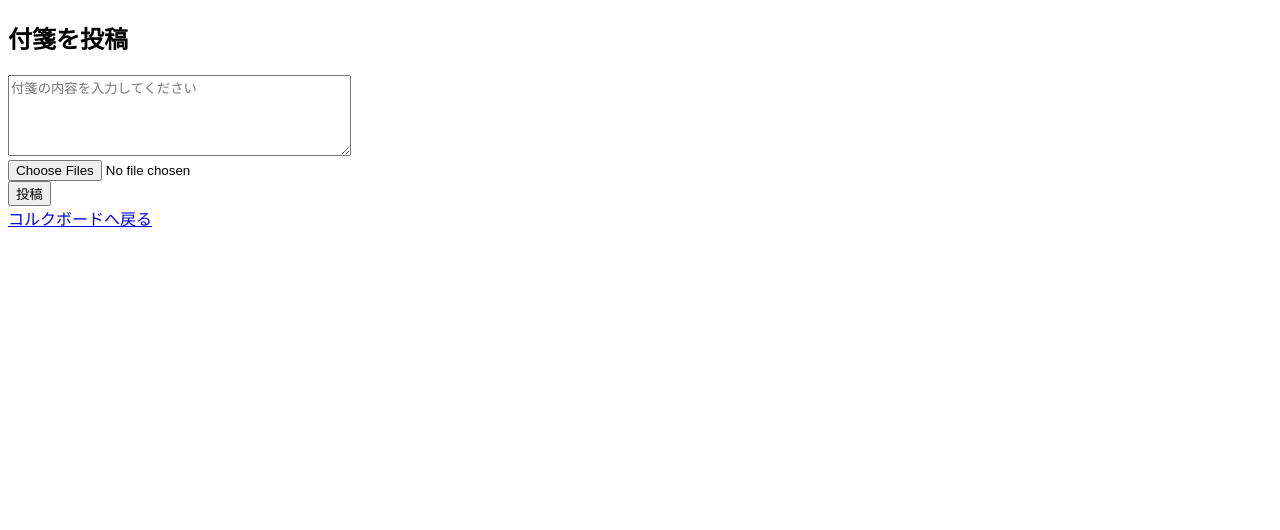
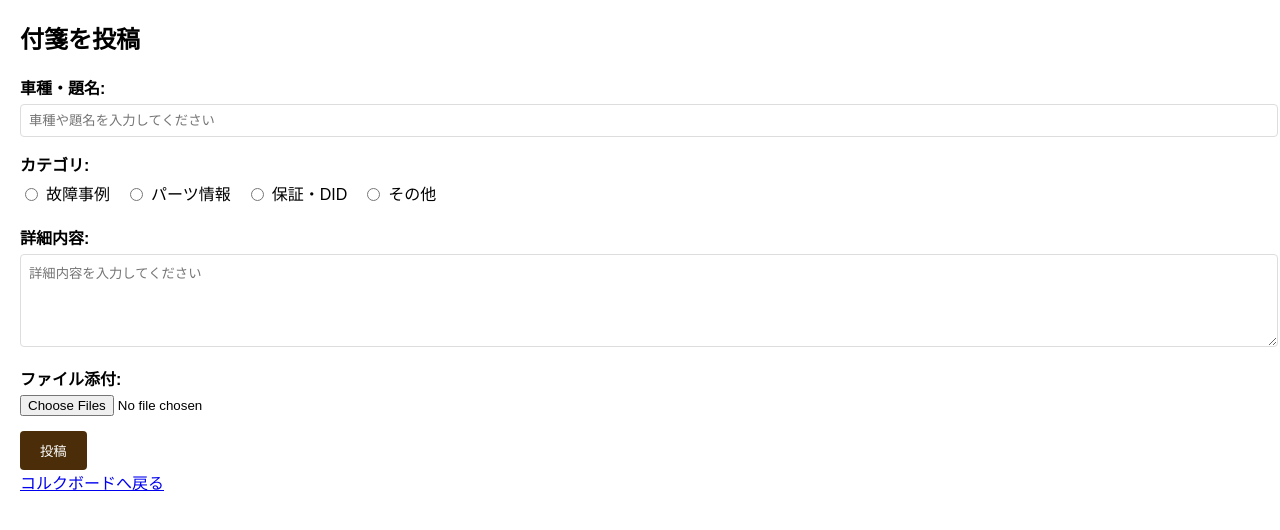
Before and after one commit to saku0601/kotonoha-bbs, a Flask app: page /post in a window 1280 px wide. Shown: the top 530 px of the page. Run offline with Flask 3, Linux system fonts and the light colour scheme; a user stored in the database is signed in; some libraries are stand-ins or nearby versions.

Commit message:
付箋追加画面のレイアウト変更: 車種題名入力欄、カテゴリ選択、検索機能の追加

```diff
--- a/app.py
+++ b/app.py
@@ -65,6 +65,22 @@ def init_app():
             inspector = inspect(db.engine)
             existing_tables = inspector.get_table_names()
 
+            # postテーブルが存在する場合、新しいカラムの存在を確認
+            if 'post' in existing_tables:
+                columns = [col['name'] for col in inspector.get_columns('post')]
+
+                # titleカラムの追加
+                if 'title' not in columns:
+                    print("postテーブルにtitleカラムが存在しません。ALTER TABLEで追加します。")
+                    db.engine.execute('ALTER TABLE post ADD COLUMN title VARCHAR(200) NOT NULL DEFAULT \'タイトルなし\'')
+                    print("titleカラムを追加しました")
+
+                # categoryカラムの追加
+                if 'category' not in columns:
+                    print("postテーブルにcategoryカラムが存在しません。ALTER TABLEで追加します。")
+                    db.engine.execute('ALTER TABLE post ADD COLUMN category VARCHAR(50) NOT NULL DEFAULT \'その他\'')
+                    print("categoryカラムを追加しました")
+
             # fileテーブルが存在する場合、urlカラムの存在を確認
             if 'file' in existing_tables:
                 columns = [col['name'] for col in inspector.get_columns('file')]
@@ -103,12 +119,17 @@ def init_app():
                                         if not mimetype:
                                             mimetype = 'application/octet-stream'
 
+                                        # 仮の投稿を作成してファイルを関連付け
+                                        temp_post = Post(content="復旧されたファイル", title="復旧ファイル", category="その他", user_id=1)
+                                        db.session.add(temp_post)
+                                        db.session.flush()  # IDを取得するためにflush
+
                                         # 新しいファイルレコードを作成
                                         new_file = File(
                                             filename=filename,
                                             mimetype=mimetype,
                                             url=url_for('uploaded_file', filename=filename, _external=True),
-                                            post_id=1  # 仮の投稿ID（後で修正が必要）
+                                            post_id=temp_post.id
                                         )
                                         db.session.add(new_file)
                                         print(f"ファイルレコードを追加: {filename}")
@@ -226,14 +247,24 @@ def logout():
 @login_required
 def post():
     if request.method == 'POST':
-        content = request.form['content']
+        title = request.form.get('title', '').strip()
+        category = request.form.get('category', '')
+        content = request.form.get('content', '').strip()
         files = request.files.getlist('files')
-        if not content.strip() and not files:
-            flash('内容またはファイルを入力してください。')
+
+        if not title or not category or not content.strip():
+            flash('車種・題名、カテゴリ、詳細内容を入力してください。')
             return redirect(url_for('post'))
-        new_post = Post(content=content, user_id=current_user.id)
+
+        new_post = Post(
+            title=title,
+            category=category,
+            content=content,
+            user_id=current_user.id
+        )
         db.session.add(new_post)
         db.session.commit()
+
         for file in files:
             if file and allowed_file(file.filename):
                 filename = secure_filename(file.filename)
@@ -243,6 +274,7 @@ def post():
                 if file_url:
                     new_file = File(filename=filename, mimetype=mimetype, post_id=new_post.id, url=file_url)
                     db.session.add(new_file)
+
         db.session.commit()
         flash('付箋を投稿しました！')
         return redirect(url_for('board'))
@@ -252,10 +284,17 @@ def post():
 @login_required
 def board():
     q = request.args.get('q', '')
+    category = request.args.get('category', '')
+
+    query = Post.query
+
     if q:
-        posts = Post.query.filter(Post.content.contains(q)).order_by(Post.id.desc()).all()
-    else:
-        posts = Post.query.order_by(Post.id.desc()).all()
+        query = query.filter(Post.content.contains(q) | Post.title.contains(q))
+
+    if category:
+        query = query.filter(Post.category == category)
+
+    posts = query.order_by(Post.id.desc()).all()
     comments = Comment.query.all()
     # ユーザーID→ユーザー名の辞書を作成
     user_dict = {user.id: user.username for user in User.query.all()}
@@ -287,7 +326,17 @@ def edit_post(post_id):
         flash('自分の投稿または管理者のみ編集できます。')
         return redirect(url_for('board'))
     if request.method == 'POST':
-        post.content = request.form['content']
+        title = request.form.get('title', '').strip()
+        category = request.form.get('category', '')
+        content = request.form.get('content', '').strip()
+
+        if not title or not category or not content:
+            flash('車種・題名、カテゴリ、詳細内容を入力してください。')
+            return redirect(url_for('edit_post', post_id=post_id))
+
+        post.title = title
+        post.category = category
+        post.content = content
         db.session.commit()
         flash('投稿を編集しました。')
         return redirect(url_for('board'))
--- a/models.py
+++ b/models.py
@@ -12,6 +12,8 @@ class User(UserMixin, db.Model):
 class Post(db.Model):
     id = db.Column(db.Integer, primary_key=True)
     content = db.Column(db.Text, nullable=False)
+    title = db.Column(db.String(200), nullable=False)  # 車種・題名
+    category = db.Column(db.String(50), nullable=False)  # カテゴリ
     user_id = db.Column(db.Integer, db.ForeignKey('user.id'), nullable=False)
     files = db.relationship('File', backref='post', cascade="all, delete-orphan")
 
--- a/templates/post.html
+++ b/templates/post.html
@@ -3,6 +3,13 @@
 <head>
     <title>付箋を投稿</title>
     <style>
+        body { font-family: Arial, sans-serif; margin: 20px; }
+        .form-group { margin-bottom: 15px; }
+        label { display: block; margin-bottom: 5px; font-weight: bold; }
+        input[type="text"], textarea, select { width: 100%; padding: 8px; border: 1px solid #ddd; border-radius: 4px; }
+        button { background: #4b2e09; color: white; padding: 10px 20px; border: none; border-radius: 4px; cursor: pointer; }
+        .radio-group { display: flex; gap: 15px; }
+        .radio-group label { display: flex; align-items: center; gap: 5px; font-weight: normal; }
         #progress-container {
             width: 100%;
             background: #eee;
@@ -24,11 +31,47 @@
 <body>
     <h2>付箋を投稿</h2>
     <form id="postForm" method="post" enctype="multipart/form-data">
-        <textarea name="content" rows="5" cols="40" placeholder="付箋の内容を入力してください" required></textarea><br>
-        <input type="file" name="files" id="fileInput" multiple><br>
+        <div class="form-group">
+            <label for="title">車種・題名:</label>
+            <input type="text" name="title" id="title" placeholder="車種や題名を入力してください" required>
+        </div>
+
+        <div class="form-group">
+            <label>カテゴリ:</label>
+            <div class="radio-group">
+                <label>
+                    <input type="radio" name="category" value="故障事例" required>
+                    故障事例
+                </label>
+                <label>
+                    <input type="radio" name="category" value="パーツ情報" required>
+                    パーツ情報
+                </label>
+                <label>
+                    <input type="radio" name="category" value="保証・DID" required>
+                    保証・DID
+                </label>
+                <label>
+                    <input type="radio" name="category" value="その他" required>
+                    その他
+                </label>
+            </div>
+        </div>
+
+        <div class="form-group">
+            <label for="content">詳細内容:</label>
+            <textarea name="content" id="content" rows="5" cols="40" placeholder="詳細内容を入力してください" required></textarea>
+        </div>
+
+        <div class="form-group">
+            <label for="fileInput">ファイル添付:</label>
+            <input type="file" name="files" id="fileInput" multiple>
+        </div>
+
         <div id="progress-container">
             <div id="progress-bar">0%</div>
         </div>
+
         <button type="submit">投稿</button>
     </form>
     <a href="{{ url_for('board') }}">コルクボードへ戻る</a>
@@ -63,6 +106,8 @@
         const fileInput = document.getElementById('fileInput');
         const files = Array.from(fileInput.files);
         const formData = new FormData();
+        formData.append('title', form.title.value);
+        formData.append('category', form.category.value);
         formData.append('content', form.content.value);
 
         // 画像・動画の圧縮処理
```
Also changed, not shown: templates/board.html (+16 -5 lines), templates/edit_post.html (+41 -1 lines).
